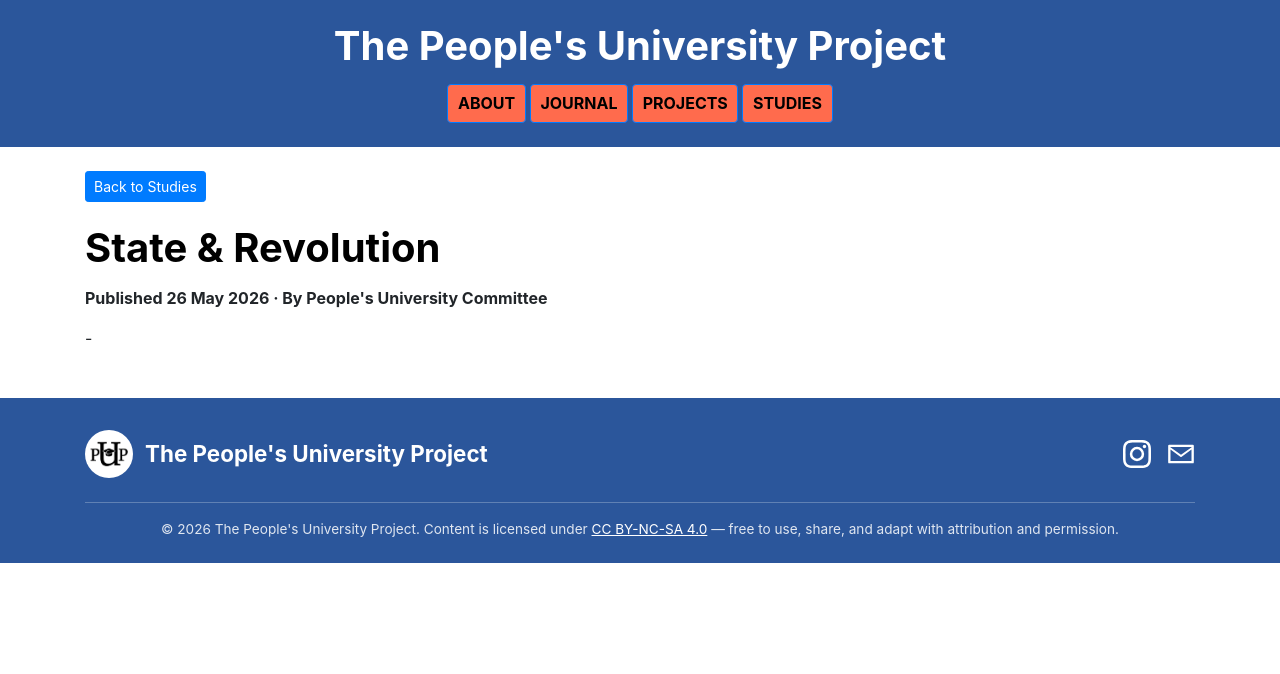
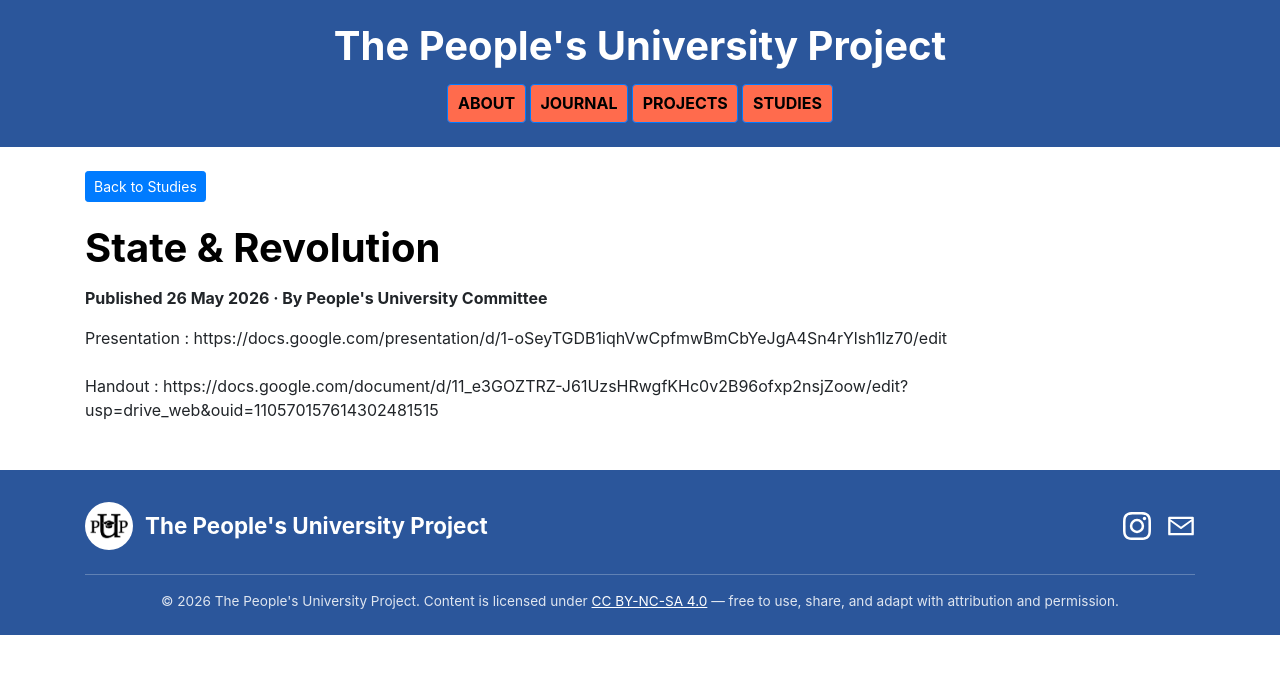
Before and after one commit to Peoples-University/website, a Jekyll site: the page built from _studies/bureaucracy_article.md, in a window 1280 px wide. Shown: the top 674 px of the page. Built offline with Jekyll 4.4.1, drawn with Linux system fonts in a browser that asks for light colours.

Commit message:
Update Studies “bureaucracy_article”

```diff
--- a/_studies/bureaucracy_article.md
+++ b/_studies/bureaucracy_article.md
@@ -18,4 +18,6 @@ tags:
 link: "##"
 image: /assets/images/state-and-revolution-poster.png
 ---
-\-
+Presentation : https://docs.google.com/presentation/d/1-oSeyTGDB1iqhVwCpfmwBmCbYeJgA4Sn4rYlsh1lz70/edit\
+\
+Handout : https://docs.google.com/document/d/11_e3GOZTRZ-J61UzsHRwgfKHc0v2B96ofxp2nsjZoow/edit?usp=drive_web&ouid=110570157614302481515
```
